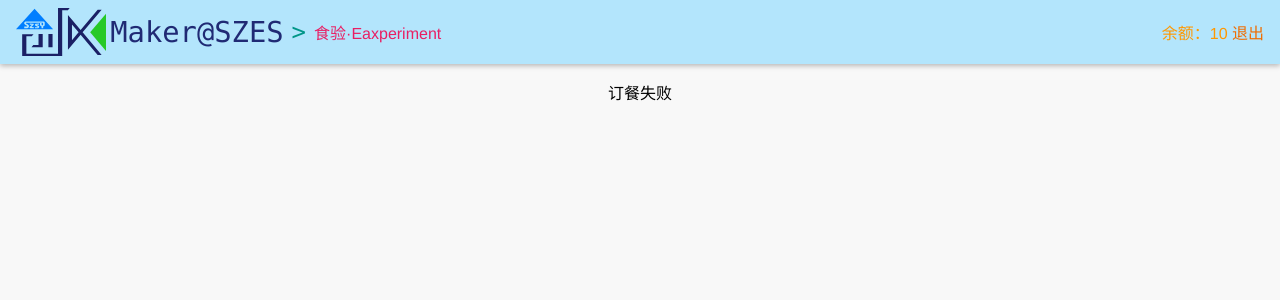
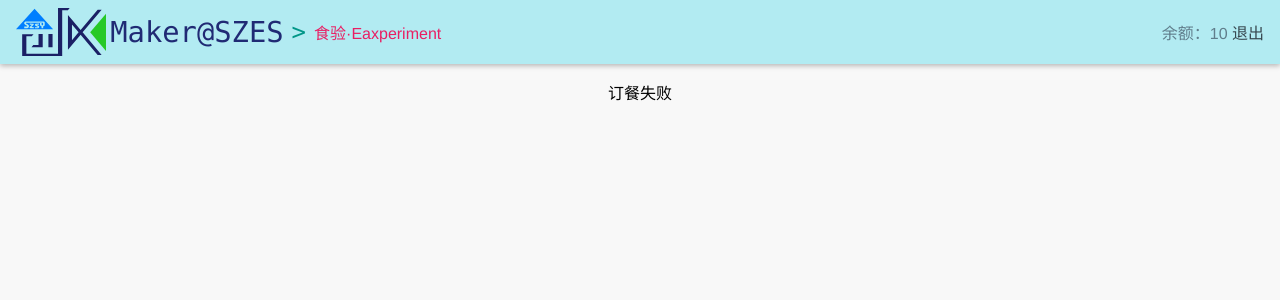
Before and after one commit to szes-maker/canteen-ses, a Django app: template canteen/templates/canteen/result.html in a window 1280 px wide. Shown: the top 300 px of the page. Run offline with Django 3.2, Linux system fonts and the light colour scheme; the template is opened without the code that fills it: most values are stand-ins (such as "Sample title", 1, 10 or a date in 2020).

Commit message:
adjust color

```diff
--- a/canteen/static/canteen/style.css
+++ b/canteen/static/canteen/style.css
@@ -5,7 +5,7 @@ body {
 }
 
 header {
-    background-color: #B3E5FC;
+    background-color: #B2EBF2;
     box-shadow: 0 2px 5px rgba(0, 0, 0, 0.26);
 }
 
@@ -67,11 +67,11 @@ header a#logo-link {
 }
 
 #navbar-container .text {
-    color: #FF9800;
+    color: #607D8B;
 }
 
 #navbar-container .text a {
-    color: #EF6C00;
+    color: #37474F;
 }
 
 #content {
```
